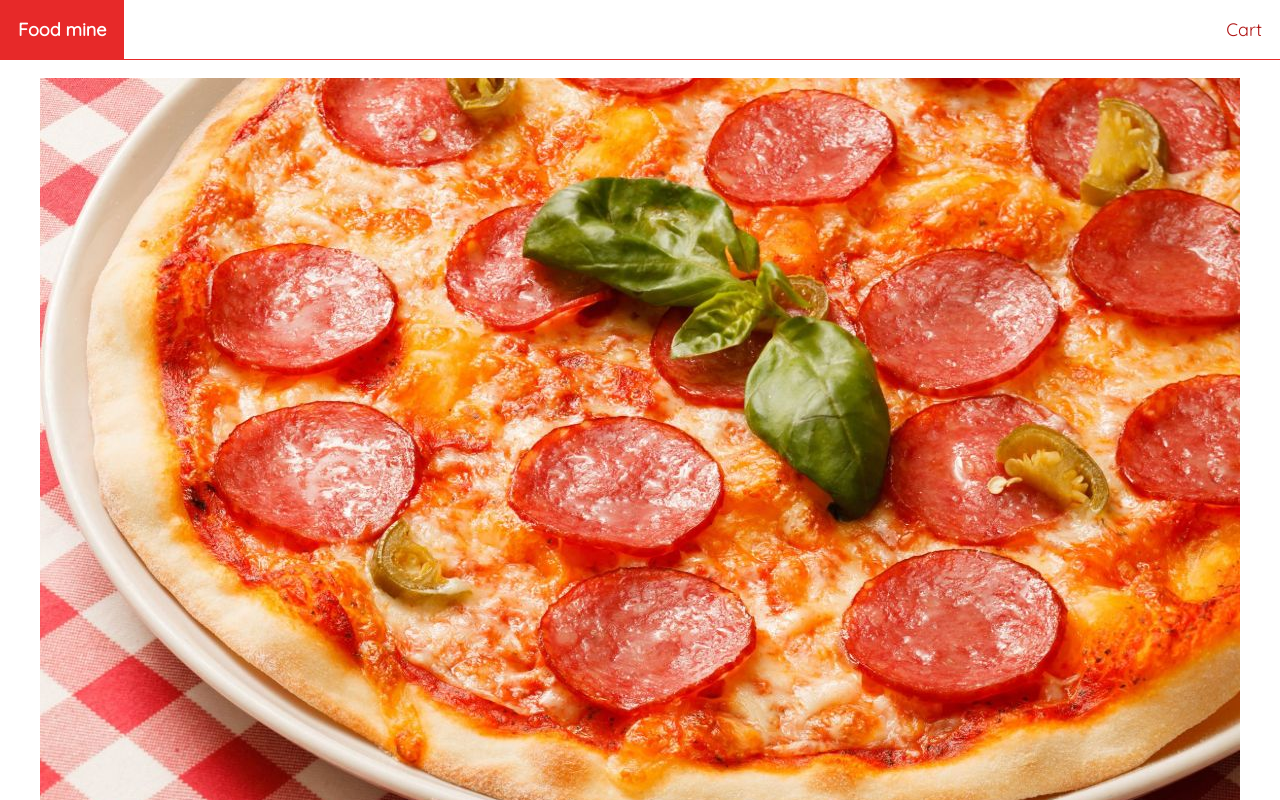
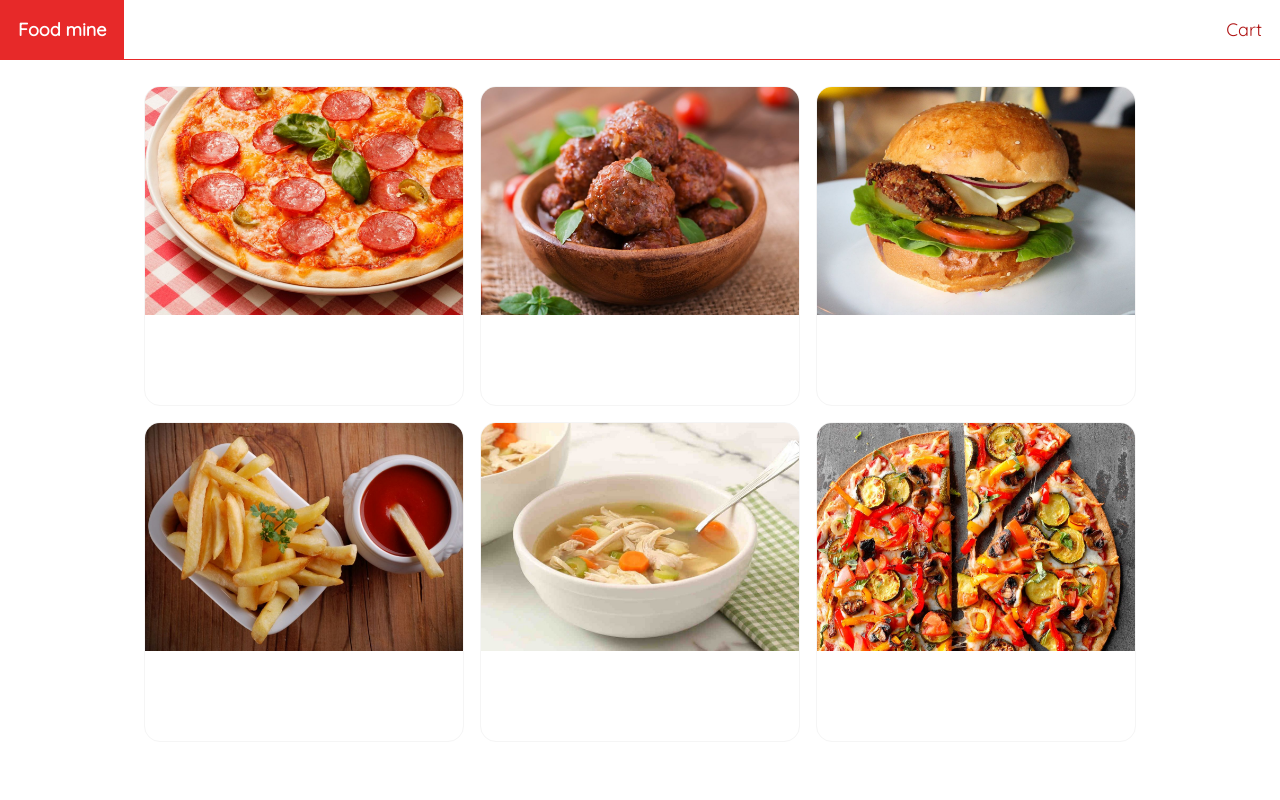
Before and after one commit to rodis00/food-shop, an Angular app: page / in a window 1280 px wide. Shown: the top 800 px of the page. Built offline with nearby package versions, Linux system fonts and the light colour scheme.

Commit message:
add styles for home component

```diff
--- a/src/app/home/home.component.css
+++ b/src/app/home/home.component.css
@@ -0,0 +1,20 @@
+ul {
+  display: flex;
+  justify-content: center;
+  align-items: center;
+  flex-wrap: wrap;
+  list-style-type: none;
+  padding: 0;
+}
+
+ul li a {
+  height: 20rem;
+  width: 20rem;
+  border: 1px solid whitesmoke;
+  border-radius: 1rem;
+  margin: 0.5rem;
+  display: flex;
+  flex-direction: column;
+  overflow: hidden;
+  color: #e72929;
+}
```
